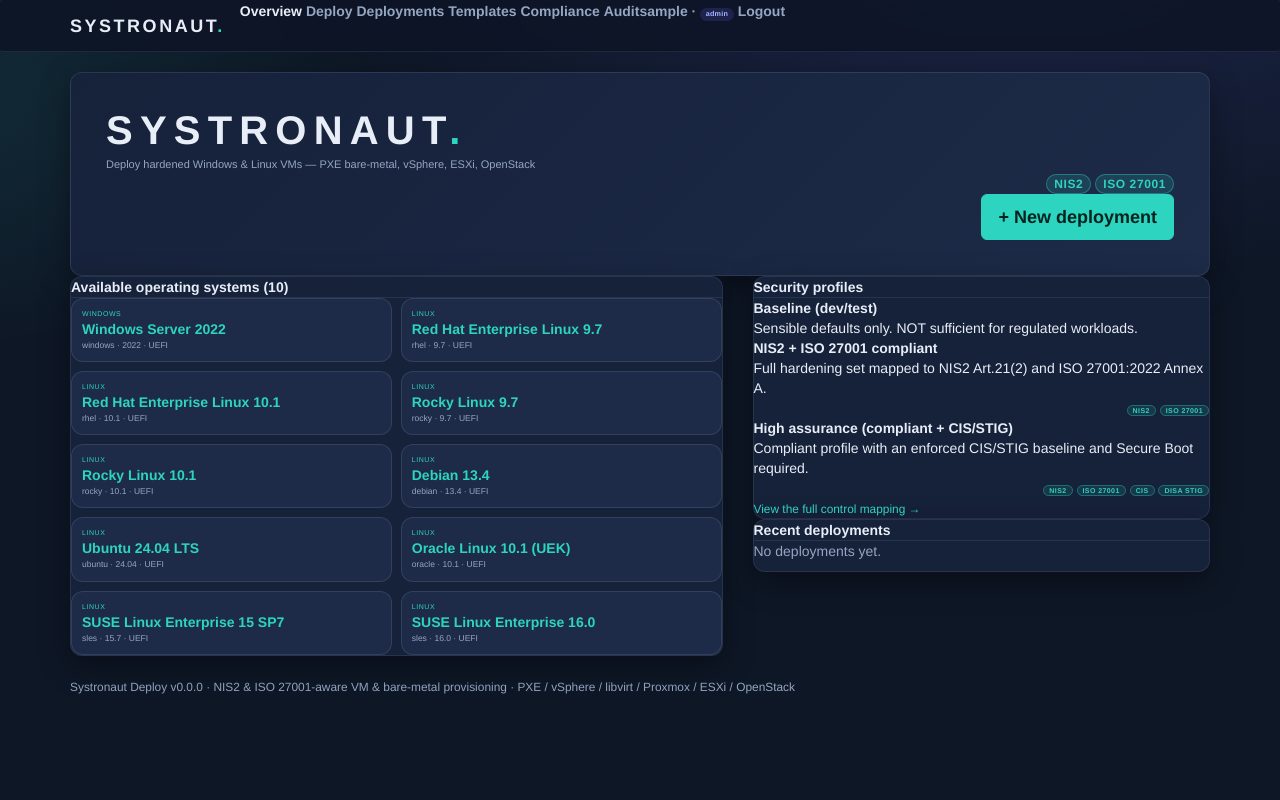
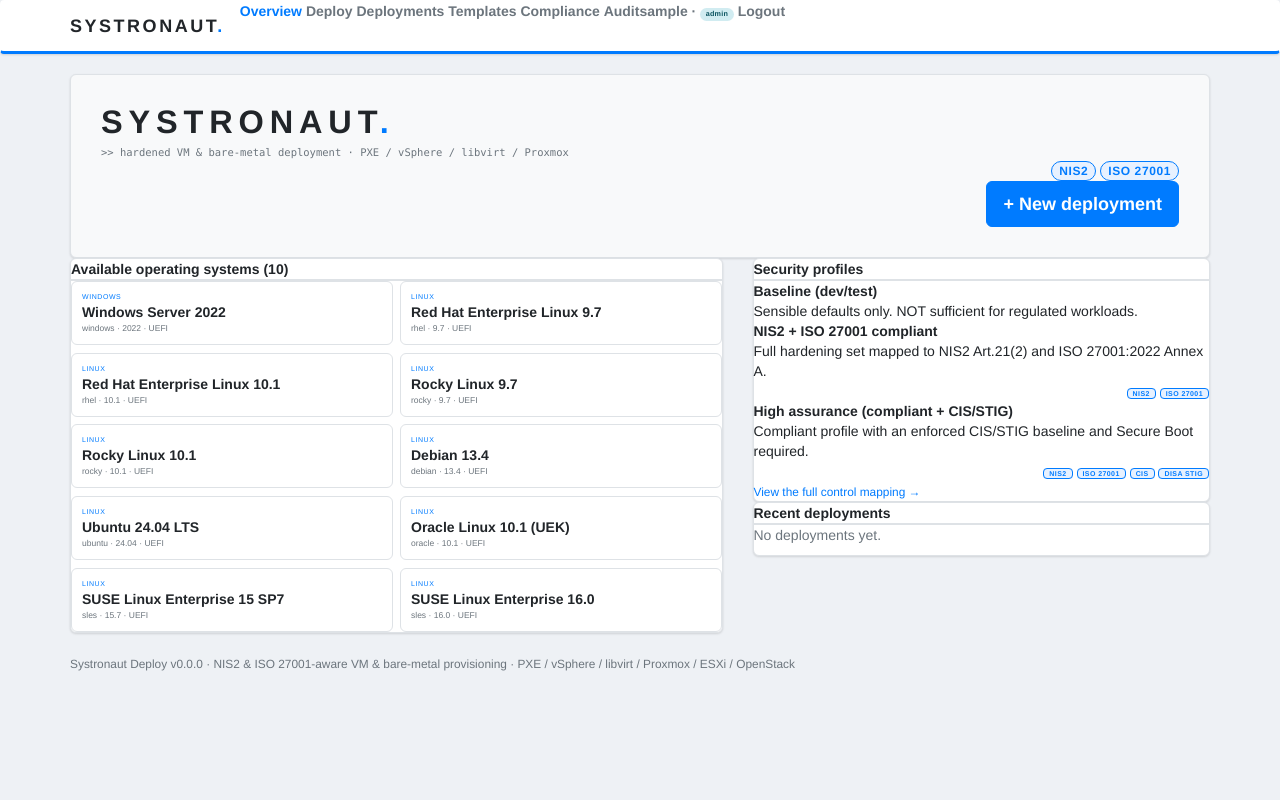
Before and after one commit to systronaut/frontend-service, a Flask app: page / in a window 1280 px wide. Run offline with Flask 3, Linux system fonts and the light colour scheme; the visitor is signed in with stand-in values (Sample User, id 1); some libraries are stand-ins or nearby versions.

Commit message:
fix+style: opt-in libvirt build; restore original webapp light theme
- Dockerfile/requirements: libvirt-python is no longer in the default image
  (its C extension is coupled to the host libvirt version and slow/brittle to
  compile — the pinned 10.5.0 failed against the base image's libvirt 9.0.0).
  Enable it with --build-arg ENABLE_LIBVIRT=1 (installs libvirt-python==9.0.0).
  Default build is fast again; proxmox/vSphere stay active; the libvirt adapter
  still loads lazily and preflight() reports when the lib is absent.
- style.css: replace the bespoke dark teal theme with the original webapp's
  light Bootstrap-4 look — SYSTRONAUT jumbotron identity, default primary-blue
  buttons, white surfaces. All richer pages (deploy, templates, compliance)
  inherit it, so the console matches the purchased frontend's aesthetic.
- index.html: restore the ">>"-style SYSTRONAUT tagline.

Co-Authored-By: Claude Opus 4.8 (1M context) <noreply@anthropic.com>

```diff
--- a/control-plane/app/static/css/style.css
+++ b/control-plane/app/static/css/style.css
@@ -1,120 +1,140 @@
-/* Systronaut control plane -- brand layer over Bootstrap.
-   Keeps the original SYSTRONAUT jumbotron identity, adds a cohesive token set
-   and a control-room accent so it reads as a real product, not a template. */
+/* Systronaut control plane -- brand layer over Bootstrap 4.
+   Restores the ORIGINAL webapp look: light Bootstrap-4 surface, the SYSTRONAUT
+   jumbotron identity, and default primary buttons. The control plane's richer
+   pages (deploy, templates, compliance) inherit this same light theme so the
+   whole console reads like the original OSAAS / SYSTRONAUT generator, extended. */
 
 :root {
-  --brand-bg: #0e1726;
-  --brand-surface: #16213a;
-  --brand-surface-2: #1d2b48;
-  --brand-ink: #e8eef7;
-  --brand-muted: #95a6c2;
-  --brand-accent: #2dd4bf;        /* teal -- "go / secure" */
-  --brand-accent-2: #6366f1;      /* indigo */
-  --brand-danger: #f87171;
-  --brand-warn: #fbbf24;
-  --brand-ok: #34d399;
-  --radius: 12px;
-  --shadow: 0 10px 30px rgba(0, 0, 0, 0.35);
-  --space: clamp(1rem, 0.6rem + 1.5vw, 2rem);
+  --brand-ink: #212529;          /* Bootstrap 4 default body text */
+  --brand-muted: #6c757d;        /* text-muted */
+  --brand-primary: #007bff;      /* Bootstrap 4 primary blue (original btns) */
+  --brand-primary-dark: #0056b3;
+  --brand-surface: #ffffff;
+  --brand-surface-2: #f8f9fa;    /* light gray, like BS4 jumbotron */
+  --brand-border: #dee2e6;
+  --brand-danger: #dc3545;
+  --brand-warn: #ffc107;
+  --brand-ok: #28a745;
+  --brand-info: #17a2b8;
+  --radius: 6px;
+  --shadow: 0 1px 3px rgba(0, 0, 0, 0.08), 0 1px 2px rgba(0, 0, 0, 0.06);
 }
 
 body {
-  background:
-    radial-gradient(1200px 600px at 80% -10%, rgba(99, 102, 241, 0.18), transparent 60%),
-    radial-gradient(900px 500px at -10% 10%, rgba(45, 212, 191, 0.12), transparent 55%),
-    var(--brand-bg);
+  background: #eef1f5;
   color: var(--brand-ink);
   min-height: 100vh;
-  font-feature-settings: "ss01", "cv01";
 }
 
-a { color: var(--brand-accent); }
-a:hover { color: #5eead4; }
+a { color: var(--brand-primary); }
+a:hover { color: var(--brand-primary-dark); }
 
+/* --- top navigation --------------------------------------------------------*/
 .navbar-systronaut {
-  background: rgba(13, 21, 38, 0.85);
-  backdrop-filter: blur(8px);
-  border-bottom: 1px solid rgba(148, 163, 184, 0.15);
+  background: #ffffff;
+  border-bottom: 3px solid var(--brand-primary);
+  box-shadow: var(--shadow);
 }
 .navbar-systronaut .navbar-brand { font-weight: 800; letter-spacing: 0.14em; color: var(--brand-ink); }
-.navbar-systronaut .navbar-brand .dot { color: var(--brand-accent); }
+.navbar-systronaut .navbar-brand .dot { color: var(--brand-primary); }
 .navbar-systronaut .nav-link { color: var(--brand-muted); font-weight: 600; }
 .navbar-systronaut .nav-link:hover,
-.navbar-systronaut .nav-link.active { color: var(--brand-ink); }
+.navbar-systronaut .nav-link.active { color: var(--brand-primary); }
 
+/* --- SYSTRONAUT jumbotron (original identity) ------------------------------*/
 .hero {
-  background: linear-gradient(135deg, var(--brand-surface), var(--brand-surface-2));
-  border: 1px solid rgba(148, 163, 184, 0.16);
+  background: var(--brand-surface-2);
+  border: 1px solid var(--brand-border);
   border-radius: var(--radius);
   box-shadow: var(--shadow);
-  padding: clamp(1.5rem, 1rem + 4vw, 3.5rem);
-  position: relative;
-  overflow: hidden;
+  padding: clamp(1.5rem, 1rem + 3vw, 3rem);
 }
 .hero h1 {
   font-weight: 800;
   letter-spacing: 0.18em;
-  font-size: clamp(2rem, 1rem + 5vw, 4rem);
+  font-size: clamp(2rem, 1rem + 4vw, 3.25rem);
   margin: 0;
+  color: var(--brand-ink);
 }
-.hero .tagline { color: var(--brand-muted); font-size: 1.1rem; margin-top: 0.5rem; }
+.hero .tagline {
+  color: var(--brand-muted);
+  font-size: 1.05rem;
+  margin-top: 0.4rem;
+  font-family: ui-monospace, SFMono-Regular, Menlo, monospace;
+}
 .hero .badge-std {
-  background: rgba(45, 212, 191, 0.14);
-  color: var(--brand-accent);
-  border: 1px solid rgba(45, 212, 191, 0.4);
+  background: #e7f1ff;
+  color: var(--brand-primary);
+  border: 1px solid var(--brand-primary);
   font-weight: 700; letter-spacing: 0.05em;
 }
 
+/* --- surfaces / cards ------------------------------------------------------*/
 .surface {
   background: var(--brand-surface);
-  border: 1px solid rgba(148, 163, 184, 0.14);
+  border: 1px solid var(--brand-border);
   border-radius: var(--radius);
   box-shadow: var(--shadow);
 }
-.surface .card-header { background: transparent; border-bottom: 1px solid rgba(148,163,184,.14); font-weight: 700; }
+.surface .card-header {
+  background: transparent;
+  border-bottom: 2px solid var(--brand-border);
+  font-weight: 700;
+  color: var(--brand-ink);
+}
 
 .card, .list-group-item, .table { color: var(--brand-ink); }
-.table { --bs-table-bg: transparent; color: var(--brand-ink); }
-.table thead th { color: var(--brand-muted); border-color: rgba(148,163,184,.18); font-weight: 700; text-transform: uppercase; font-size: .72rem; letter-spacing: .08em; }
-.table td, .table th { border-color: rgba(148,163,184,.12); }
+.table thead th {
+  color: var(--brand-muted); border-color: var(--brand-border); font-weight: 700;
+  text-transform: uppercase; font-size: .72rem; letter-spacing: .08em;
+}
+.table td, .table th { border-color: var(--brand-border); }
 
+/* --- forms -----------------------------------------------------------------*/
 .form-control, .custom-select, select.form-control {
-  background: var(--brand-surface-2);
-  border: 1px solid rgba(148, 163, 184, 0.25);
+  background: #ffffff;
+  border: 1px solid #ced4da;
   color: var(--brand-ink);
 }
-.form-control:focus { background: var(--brand-surface-2); color: var(--brand-ink);
-  border-color: var(--brand-accent); box-shadow: 0 0 0 0.2rem rgba(45,212,191,.18); }
-label { color: var(--brand-muted); font-weight: 600; }
+.form-control:focus {
+  background: #ffffff; color: var(--brand-ink);
+  border-color: #80bdff; box-shadow: 0 0 0 0.2rem rgba(0,123,255,.25);
+}
+label { color: var(--brand-ink); font-weight: 600; }
 
-.btn-primary { background: var(--brand-accent); border-color: var(--brand-accent); color: #06231f; font-weight: 700; }
-.btn-primary:hover { background: #5eead4; border-color: #5eead4; color: #06231f; }
-.btn-outline-light { border-color: rgba(148,163,184,.4); color: var(--brand-ink); }
+/* --- buttons (original btn-primary blue) -----------------------------------*/
+.btn-primary { background: var(--brand-primary); border-color: var(--brand-primary); color: #fff; font-weight: 600; }
+.btn-primary:hover { background: var(--brand-primary-dark); border-color: var(--brand-primary-dark); color: #fff; }
+.btn-outline-light { border-color: #ced4da; color: var(--brand-ink); }
+.btn-outline-light:hover { background: #f1f3f5; color: var(--brand-ink); }
 
-/* OS tiles -- editorial selectable cards instead of a flat button row */
-.os-grid { display: grid; gap: 0.9rem; grid-template-columns: repeat(auto-fill, minmax(220px, 1fr)); }
+/* --- OS tiles (selectable cards; echoes the original OS btn-group) ---------*/
+.os-grid { display: grid; gap: 0.75rem; grid-template-columns: repeat(auto-fill, minmax(220px, 1fr)); }
 .os-tile {
   display: block; cursor: pointer; padding: 1rem; border-radius: var(--radius);
-  background: var(--brand-surface-2); border: 1px solid rgba(148,163,184,.18);
-  transition: transform .15s ease, border-color .15s ease, box-shadow .15s ease;
-  position: relative;
+  background: #ffffff; border: 1px solid var(--brand-border);
+  transition: transform .12s ease, border-color .12s ease, box-shadow .12s ease;
+  position: relative; color: var(--brand-ink); text-decoration: none;
 }
-.os-tile:hover { transform: translateY(-2px); border-color: var(--brand-accent); box-shadow: var(--shadow); }
+.os-tile:hover { transform: translateY(-2px); border-color: var(--brand-primary); box-shadow: var(--shadow); }
 .os-tile input { position: absolute; opacity: 0; }
-.os-tile input:checked ~ .os-tile-body { outline: 2px solid var(--brand-accent); border-radius: 8px; padding: 2px; }
+.os-tile input:checked ~ .os-tile-body { outline: 2px solid var(--brand-primary); border-radius: 4px; padding: 2px; }
 .os-tile .os-name { font-weight: 700; }
 .os-tile .os-meta { color: var(--brand-muted); font-size: .85rem; }
-.os-tile .os-fam { font-size: .7rem; letter-spacing: .08em; text-transform: uppercase; color: var(--brand-accent); }
+.os-tile .os-fam { font-size: .7rem; letter-spacing: .08em; text-transform: uppercase; color: var(--brand-primary); }
 
+/* --- pills / chips ---------------------------------------------------------*/
 .pill { display: inline-block; padding: .15rem .55rem; border-radius: 999px; font-size: .72rem; font-weight: 700; letter-spacing: .04em; }
-.pill-ok { background: rgba(52,211,153,.16); color: var(--brand-ok); }
-.pill-warn { background: rgba(251,191,36,.16); color: var(--brand-warn); }
-.pill-danger { background: rgba(248,113,113,.16); color: var(--brand-danger); }
-.pill-info { background: rgba(99,102,241,.18); color: #a5b4fc; }
-.pill-muted { background: rgba(148,163,184,.16); color: var(--brand-muted); }
+.pill-ok { background: #d4edda; color: #155724; }
+.pill-warn { background: #fff3cd; color: #856404; }
+.pill-danger { background: #f8d7da; color: #721c24; }
+.pill-info { background: #d1ecf1; color: #0c5460; }
+.pill-muted { background: #e9ecef; color: var(--brand-muted); }
 
-.std-chip { font-size: .7rem; font-weight: 800; letter-spacing: .06em; padding: .12rem .5rem; border-radius: 6px;
-  background: rgba(45,212,191,.12); color: var(--brand-accent); border: 1px solid rgba(45,212,191,.35); }
+.std-chip {
+  font-size: .7rem; font-weight: 800; letter-spacing: .06em; padding: .12rem .5rem; border-radius: 4px;
+  background: #e7f1ff; color: var(--brand-primary); border: 1px solid var(--brand-primary);
+}
 
 .text-muted-2 { color: var(--brand-muted) !important; }
 .mono { font-family: ui-monospace, SFMono-Regular, Menlo, monospace; }
--- a/control-plane/app/templates/index.html
+++ b/control-plane/app/templates/index.html
@@ -4,8 +4,8 @@
 <div class="hero mb-4">
   <div class="d-flex justify-content-between align-items-center flex-wrap">
     <div>
-      <h1>SYSTRONAUT<span style="color:var(--brand-accent)">.</span></h1>
-      <div class="tagline">Deploy hardened Windows &amp; Linux VMs &mdash; PXE bare-metal, vSphere, ESXi, OpenStack</div>
+      <h1>SYSTRONAUT<span style="color:var(--brand-primary)">.</span></h1>
+      <div class="tagline">&gt;&gt; hardened VM &amp; bare-metal deployment · PXE / vSphere / libvirt / Proxmox</div>
     </div>
     <div class="text-right">
       <span class="badge badge-std badge-pill p-2">NIS2</span>
```
Also changed, not shown: control-plane/requirements.txt (+6 -1 lines), 2 other files.
